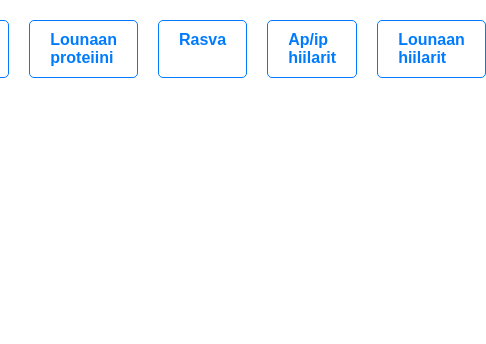
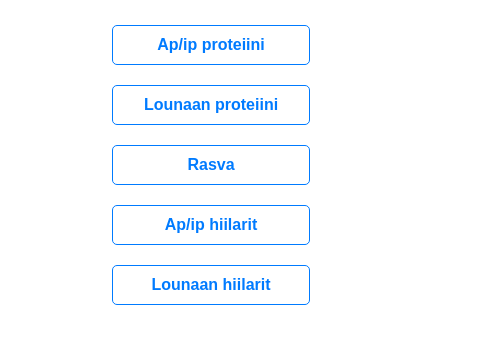
Before and after one commit to liikalaj/vimpautin.github.io, a plain HTML site: page index.html in a window 390 px wide. Shown: the whole page, 486 px wide, since content can reach past the window. Drawn offline with Linux system fonts and the light colour scheme.

Commit message:
Add files via upload

```diff
--- a/styles.css
+++ b/styles.css
@@ -10,18 +10,22 @@ body {
 .links {
     display: flex;
     justify-content: center;
-    gap: 20px;
+    gap: 10px;
     margin-bottom: 20px;
+    flex-wrap: wrap;
 }
 
 .links a {
     text-decoration: none;
     color: #007BFF;
     font-weight: bold;
-    padding: 10px 20px;
+    padding: 10px 15px;
     border: 1px solid #007BFF;
     border-radius: 5px;
     transition: background-color 0.3s, color 0.3s;
+    flex: 1 1 auto;
+    text-align: center;
+    margin: 5px;
 }
 
 .links a:hover {
@@ -60,3 +64,16 @@ select, button {
     font-size: 18px;
     font-weight: bold;
 }
+
+/* Media query for mobile devices */
+@media (max-width: 600px) {
+    .links {
+        flex-direction: column;
+        align-items: center;
+    }
+
+    .links a {
+        width: 100%;
+        margin: 5px 0;
+    }
+}
```
